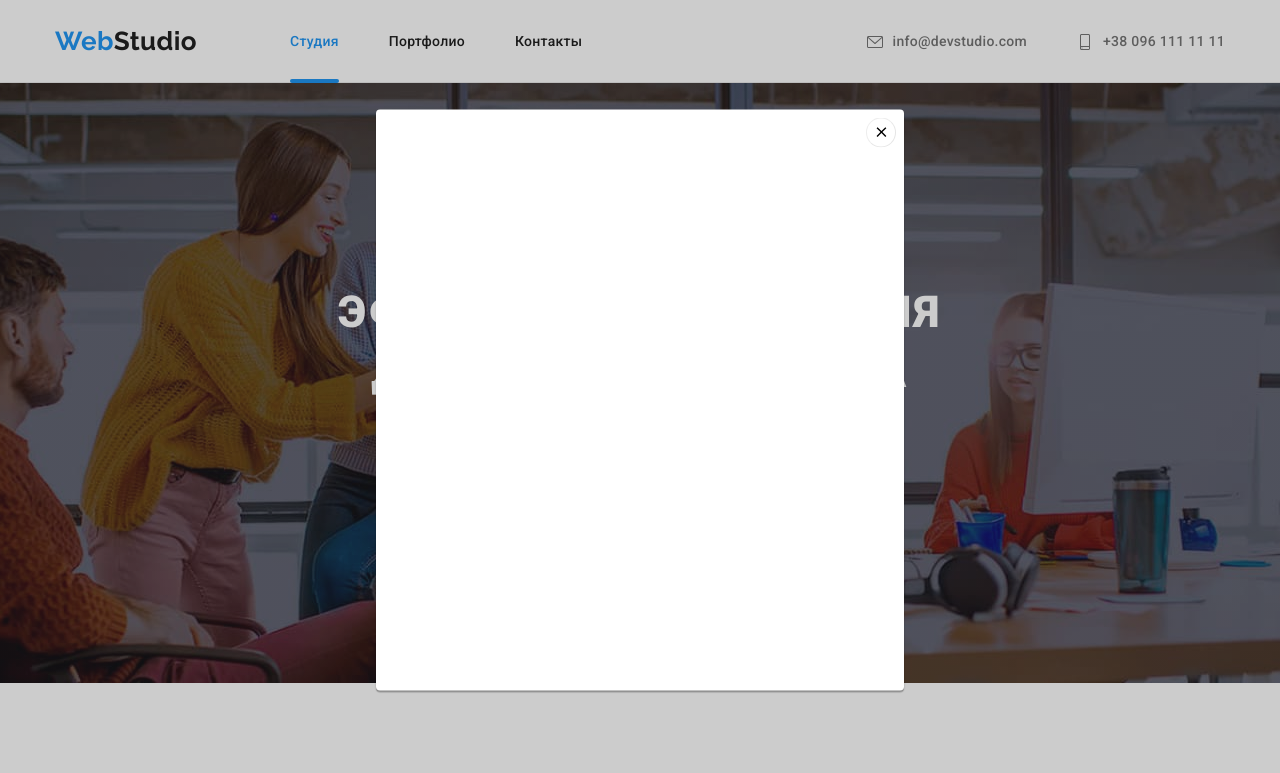
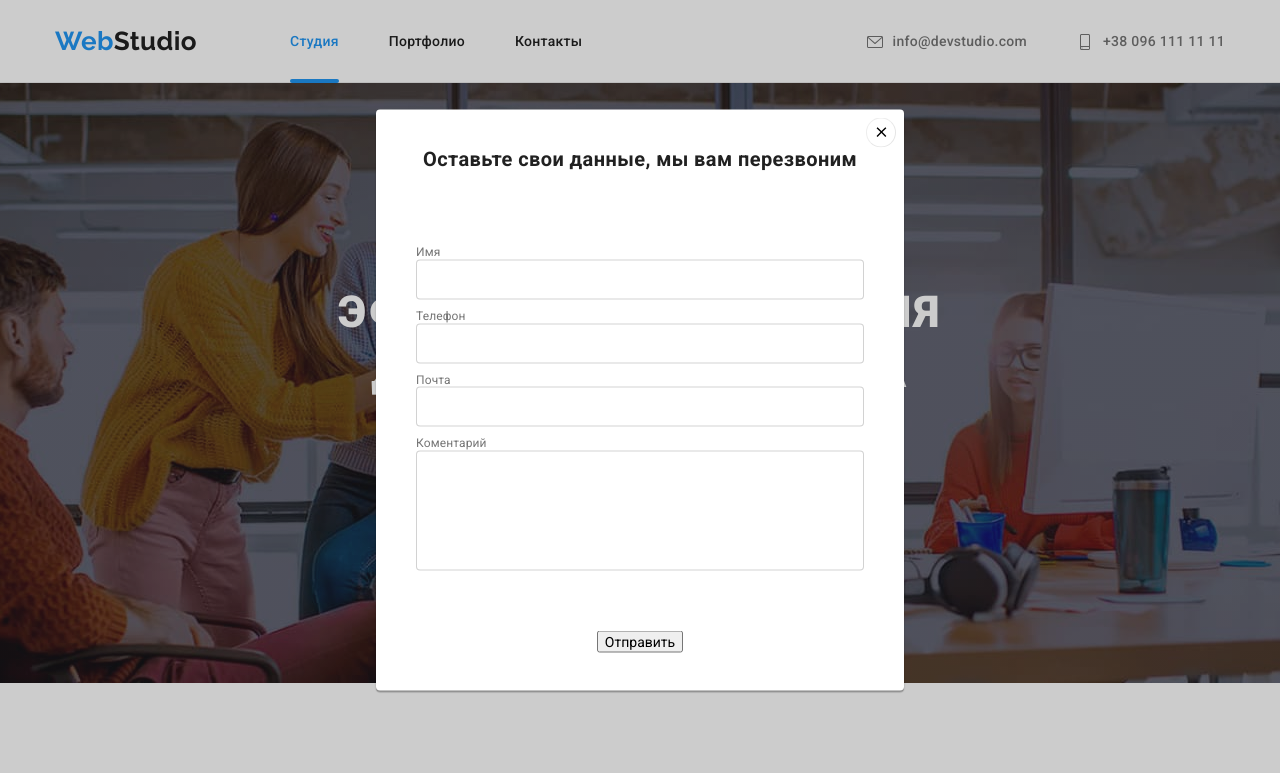
Before and after one commit to alpnch/goit-markup-hw-06, a plain HTML site: page index.html in a window 1280 px wide. Both pictures are taken after a click on the button "Заказать услугу". Shown: the top 773 px of the page. Drawn offline with nearby package versions, Linux system fonts and the light colour scheme.

```diff
--- a/css/style.css
+++ b/css/style.css
@@ -515,6 +515,7 @@ footer {
 .icon,
 .clients-icon {
   fill: #afb1b8;
+  transition: fill 250ms cubic-bezier(0.4, 0, 0.2, 1);
 }
 .clients-list {
   display: flex;
@@ -657,8 +658,8 @@ footer {
 
 .modal {
   position: absolute;
-  min-width: 528px;
-  min-height: 581px;
+  width: 528px;
+  height: 581px;
   background: #ffffff;
   border-radius: 4px;
   top: 50%;
@@ -667,6 +668,10 @@ footer {
     0px 2px 1px rgba(0, 0, 0, 0.2);
   transform: translate(-50%, -50%) scale(1);
   transition: transform 250ms cubic-bezier(0.4, 0, 0.2, 1);
+  display: flex;
+  flex-wrap: wrap;
+  align-items: center;
+  justify-content: center;
 }
 
 .close-modal {
@@ -737,3 +742,47 @@ footer {
 .portfolio-items-hover:focus .animation-text {
   transform: translateY(0%);
 }
+
+.form-header {
+  font-weight: bold;
+  font-size: 20px;
+  line-height: 23px;
+  text-align: center;
+  color: var(--first-color);
+}
+.form {
+  display: flex;
+  flex-wrap: wrap;
+  align-items: center;
+  justify-content: center;
+}
+
+.form-label {
+  display: block;
+  flex-wrap: wrap;
+  width: 448px;
+  color: var(--second-color);
+  font-size: 12px;
+  line-height: 1.16;
+  letter-spacing: 0.01em;
+}
+
+.form-label:not(last-child) {
+  margin-bottom: 10px;
+}
+
+.form-input {
+  border: 1px solid rgba(33, 33, 33, 0.2);
+  width: 100%;
+  height: 40px;
+  border-radius: 4px;
+}
+
+.form-input:hover {
+  border-color: var(--third-color);
+}
+
+.comment {
+  height: 120px;
+  margin-bottom: 50px;
+}
--- a/index.html
+++ b/index.html
@@ -66,7 +66,26 @@
                 <button class="button-hero" type="button" data-modal-open>Заказать услугу</button>
                 <div class="backdrop is-hidden" data-modal>
                     <div class="modal" >
-                        <p class="visually-hidden">Lorem ipsum dolor sit amet.</p>
+                        <p class="form-header">Оставьте свои данные, мы вам перезвоним</p>
+                        <form class="form">
+                            <label class="form-label">
+                                Имя
+                                <input class="form-input" type="text" name="name" />
+                            </label>
+                            <label class="form-label">
+                                Телефон
+                                <input class="form-input" type="phone" name="phone" />
+                            </label>
+                            <label class="form-label">
+                                Почта
+                                <input class="form-input" type="email" name="email" />
+                            </label>
+                            <label class="form-label">
+                                Коментарий
+                                <input class="form-input comment" type="comment" name="comment" autocomplete="no"/>
+                            </label>
+                            <button class="form-button" type="submit">Отправить</button>
+                        </form>
                         <button class="close-modal" data-modal-close>
                             <svg class="close-icon"  width="18" height="18">
                                 <use href="./images/icons.svg#close"></use>
```
